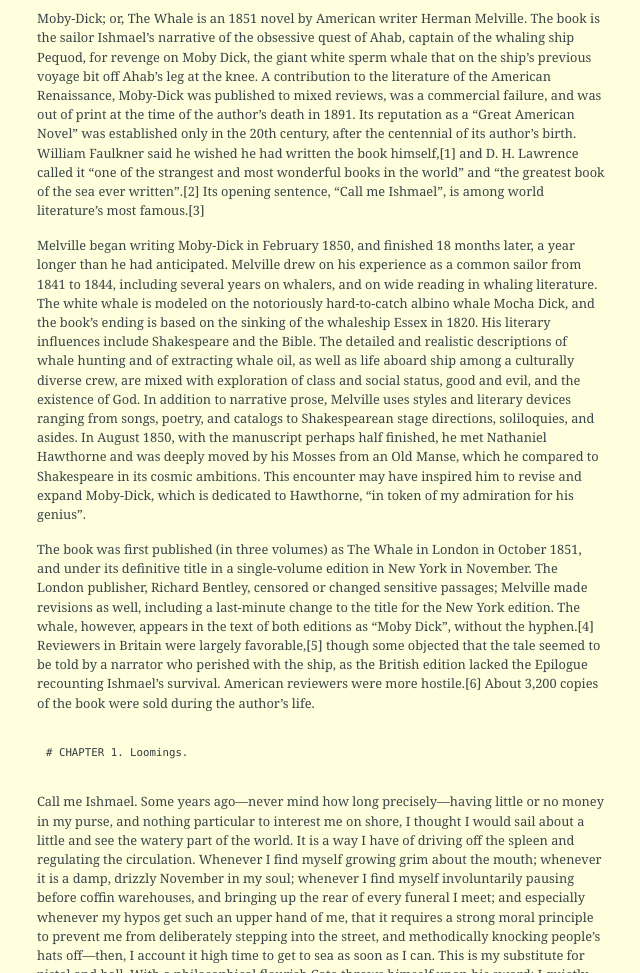
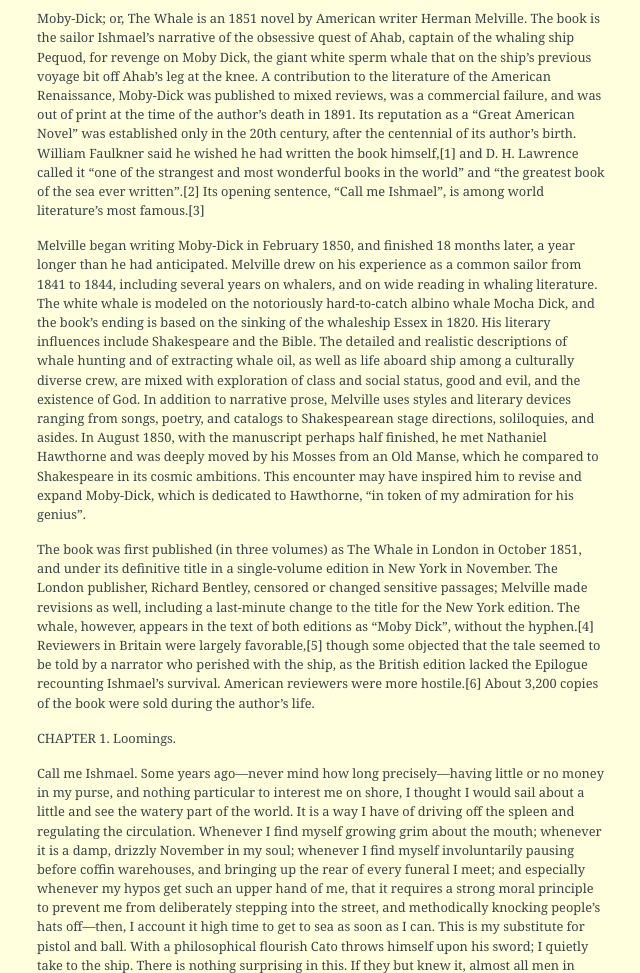
Before and after one commit to gachihenchi/gachihenchi.github.io, a plain HTML site: page no-name/index.html in a window 1280 px wide. Shown: the part 127-1100 px from the top of the page, without its empty margins (319-959 px from the left). Drawn offline with Linux system fonts and the light colour scheme.

Commit message:
rebuilding site Thu 22 Oct 2020 12:39:15 PM EDT

```diff
--- a/no-name/index.html
+++ b/no-name/index.html
@@ -23,8 +23,7 @@
         <h1>No Name</h1><time>October 22, 2020</time></header><p>Moby-Dick; or, The Whale is an 1851 novel by American writer Herman Melville. The book is the sailor Ishmael&rsquo;s narrative of the obsessive quest of Ahab, captain of the whaling ship Pequod, for revenge on Moby Dick, the giant white sperm whale that on the ship&rsquo;s previous voyage bit off Ahab&rsquo;s leg at the knee. A contribution to the literature of the American Renaissance, Moby-Dick was published to mixed reviews, was a commercial failure, and was out of print at the time of the author&rsquo;s death in 1891. Its reputation as a &ldquo;Great American Novel&rdquo; was established only in the 20th century, after the centennial of its author&rsquo;s birth. William Faulkner said he wished he had written the book himself,[1] and D. H. Lawrence called it &ldquo;one of the strangest and most wonderful books in the world&rdquo; and &ldquo;the greatest book of the sea ever written&rdquo;.[2] Its opening sentence, &ldquo;Call me Ishmael&rdquo;, is among world literature&rsquo;s most famous.[3]</p>
 <p>Melville began writing Moby-Dick in February 1850, and finished 18 months later, a year longer than he had anticipated. Melville drew on his experience as a common sailor from 1841 to 1844, including several years on whalers, and on wide reading in whaling literature. The white whale is modeled on the notoriously hard-to-catch albino whale Mocha Dick, and the book&rsquo;s ending is based on the sinking of the whaleship Essex in 1820. His literary influences include Shakespeare and the Bible. The detailed and realistic descriptions of whale hunting and of extracting whale oil, as well as life aboard ship among a culturally diverse crew, are mixed with exploration of class and social status, good and evil, and the existence of God. In addition to narrative prose, Melville uses styles and literary devices ranging from songs, poetry, and catalogs to Shakespearean stage directions, soliloquies, and asides. In August 1850, with the manuscript perhaps half finished, he met Nathaniel Hawthorne and was deeply moved by his Mosses from an Old Manse, which he compared to Shakespeare in its cosmic ambitions. This encounter may have inspired him to revise and expand Moby-Dick, which is dedicated to Hawthorne, &ldquo;in token of my admiration for his genius&rdquo;.</p>
 <p>The book was first published (in three volumes) as The Whale in London in October 1851, and under its definitive title in a single-volume edition in New York in November. The London publisher, Richard Bentley, censored or changed sensitive passages; Melville made revisions as well, including a last-minute change to the title for the New York edition. The whale, however, appears in the text of both editions as &ldquo;Moby Dick&rdquo;, without the hyphen.[4] Reviewers in Britain were largely favorable,[5] though some objected that the tale seemed to be told by a narrator who perished with the ship, as the British edition lacked the Epilogue recounting Ishmael&rsquo;s survival. American reviewers were more hostile.[6] About 3,200 copies of the book were sold during the author&rsquo;s life.</p>
-<pre><code>  # CHAPTER 1. Loomings.
-</code></pre>
+<p>CHAPTER 1. Loomings.</p>
 <p>Call me Ishmael. Some years ago—never mind how long precisely—having little or no money in my purse, and nothing particular to interest me on shore, I thought I would sail about a little and see the watery part of the world. It is a way I have of driving off the spleen and regulating the circulation. Whenever I find myself growing grim about the mouth; whenever it is a damp, drizzly November in my soul; whenever I find myself involuntarily pausing before coffin warehouses, and bringing up the rear of every funeral I meet; and especially whenever my hypos get such an upper hand of me, that it requires a strong moral principle to prevent me from deliberately stepping into the street, and methodically knocking people’s hats off—then, I account it high time to get to sea as soon as I can. This is my substitute for pistol and ball. With a philosophical flourish Cato throws himself upon his sword; I quietly take to the ship. There is nothing surprising in this. If they but knew it, almost all men in their degree, some time or other, cherish very nearly the same feelings towards the ocean with me.</p>
 <p>There now is your insular city of the Manhattoes, belted round by wharves as Indian isles by coral reefs—commerce surrounds it with her surf. Right and left, the streets take you waterward. Its extreme downtown is the battery, where that noble mole is washed by waves, and cooled by breezes, which a few hours previous were out of sight of land. Look at the crowds of water-gazers there.</p>
 <p>Circumambulate the city of a dreamy Sabbath afternoon. Go from Corlears Hook to Coenties Slip, and from thence, by Whitehall, northward. What do you see?—Posted like silent sentinels all around the town, stand thousands upon thousands of mortal men fixed in ocean reveries. Some leaning against the spiles; some seated upon the pier-heads; some looking over the bulwarks of ships from China; some high aloft in the rigging, as if striving to get a still better seaward peep. But these are all landsmen; of week days pent up in lath and plaster—tied to counters, nailed to benches, clinched to desks. How then is this? Are the green fields gone? What do they here?</p>
```
